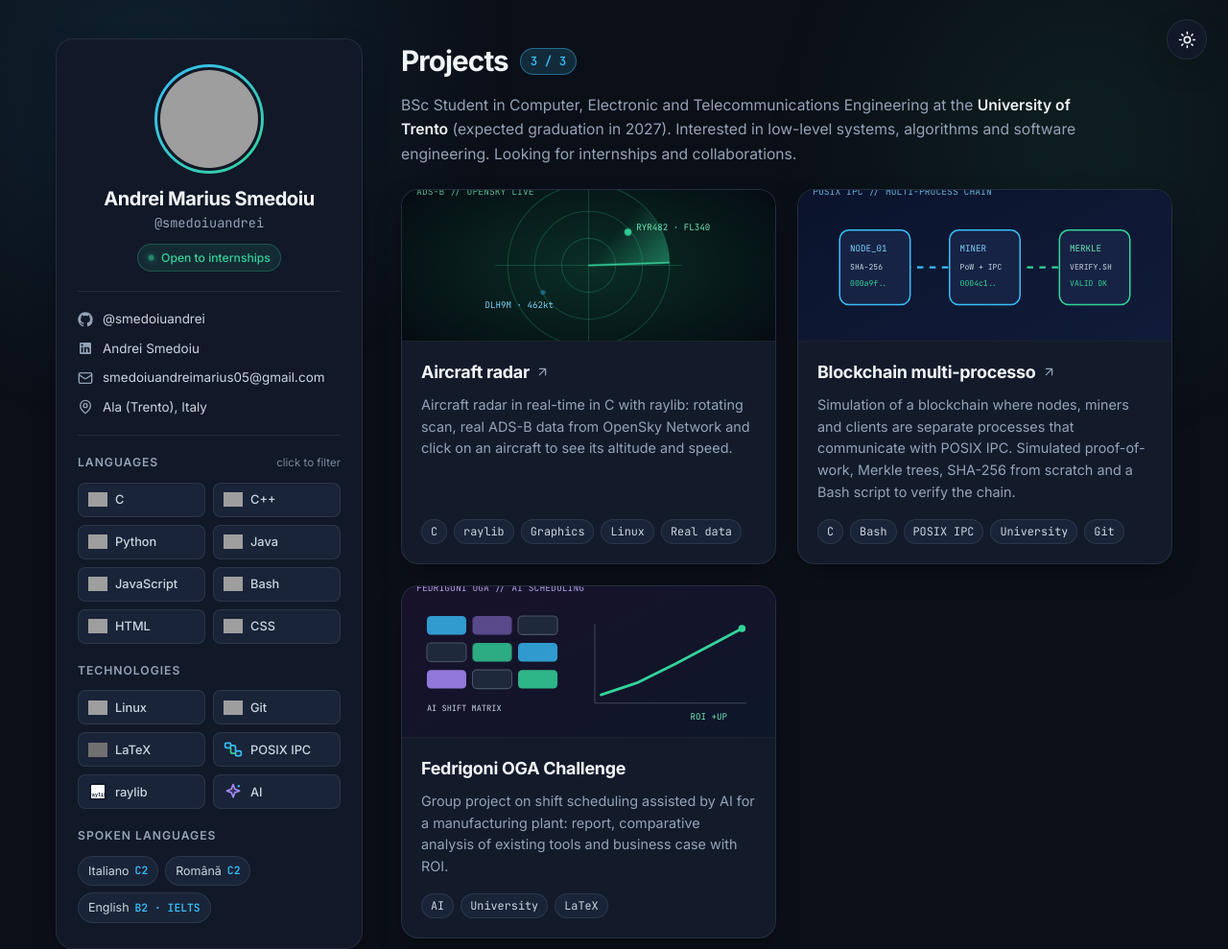
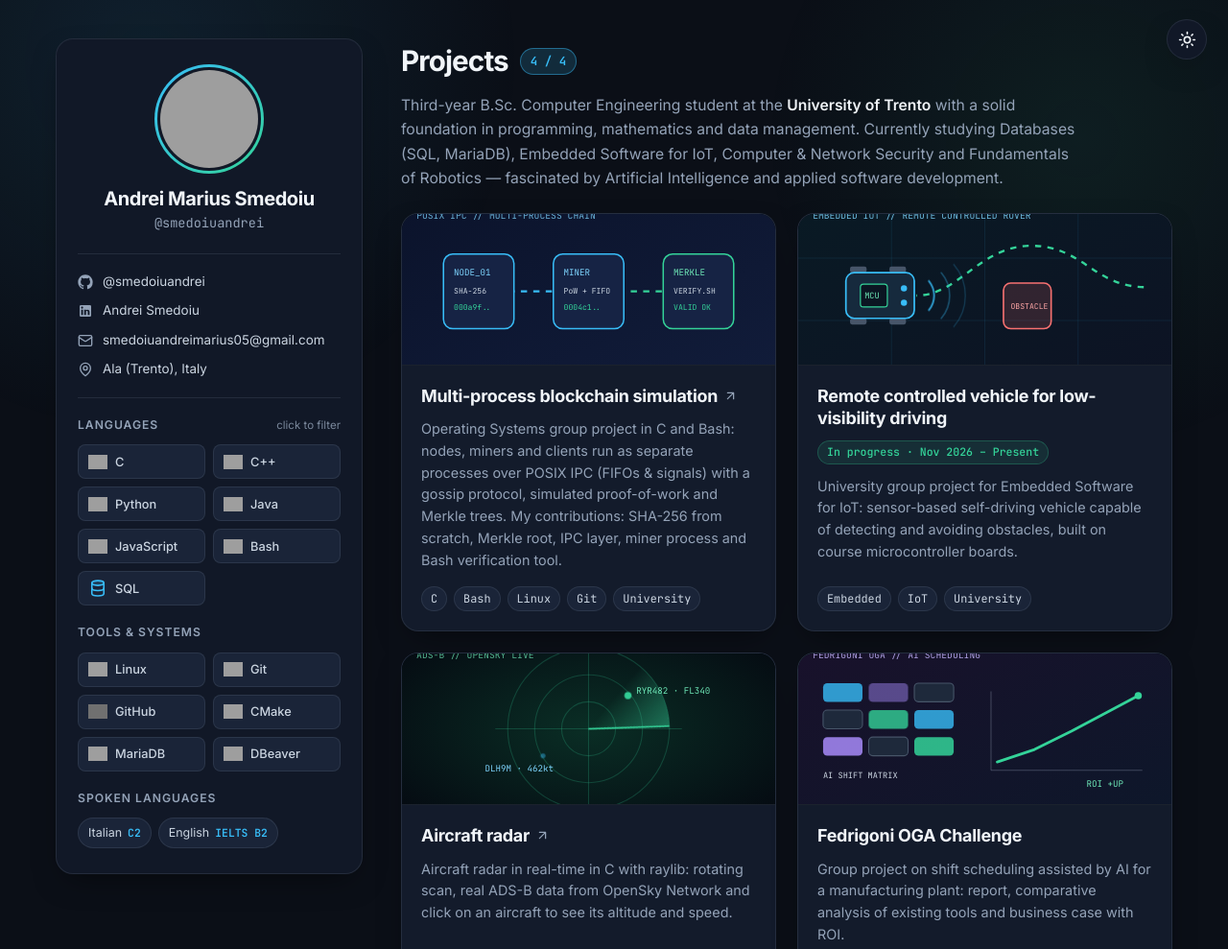
Before and after one commit to smedoiuandrei/smedoiuandrei.github.io, a plain HTML site: page index.html in a window 1280 px wide. Shown: the top 989 px of the page at 96% size. Drawn offline with Linux system fonts and the light colour scheme; grey boxes are pictures that could not be loaded.

Commit message:
added IoT project

```diff
--- a/index.html
+++ b/index.html
@@ -4,7 +4,7 @@
   <meta charset="UTF-8" />
   <meta name="viewport" content="width=device-width, initial-scale=1.0" />
   <title>Andrei Marius Smedoiu · Portfolio</title>
-  <meta name="description" content="Portfolio of Andrei Marius Smedoiu — BSc Student in Computer, Electronic and Telecommunications Engineering at the University of Trento." />
+  <meta name="description" content="Portfolio of Andrei Marius Smedoiu — B.Sc. Computer Engineering student at the University of Trento." />
   <link rel="preconnect" href="https://fonts.googleapis.com" />
   <link rel="preconnect" href="https://fonts.gstatic.com" crossorigin />
   <link href="https://fonts.googleapis.com/css2?family=Inter:wght@400;500;600;700&family=JetBrains+Mono:wght@400;500;600&display=swap" rel="stylesheet" />
@@ -37,10 +37,6 @@
         <div class="profile-identity">
           <h1>Andrei Marius Smedoiu</h1>
           <p class="handle">@smedoiuandrei</p>
-          <span class="status-badge">
-            <span class="status-dot"></span>
-            Open to internships
-          </span>
         </div>
       </div>
 
@@ -89,7 +85,7 @@
 
       <section class="sidebar-section">
         <div class="section-label">
-          <h2>Technologies</h2>
+          <h2>Tools &amp; Systems</h2>
         </div>
         <div id="technologies-grid" class="skills-grid"></div>
       </section>
@@ -110,9 +106,10 @@
           <span id="project-count" class="count-pill"></span>
         </div>
         <p class="bio">
-          BSc Student in Computer, Electronic and Telecommunications Engineering at the
-          <strong>University of Trento</strong> (expected graduation in 2027). Interested in
-          low-level systems, algorithms and software engineering. Looking for internships and collaborations.
+          Third-year B.Sc. Computer Engineering student at the <strong>University of Trento</strong>
+          with a solid foundation in programming, mathematics and data management. Currently studying
+          Databases (SQL, MariaDB), Embedded Software for IoT, Computer &amp; Network Security and
+          Fundamentals of Robotics — fascinated by Artificial Intelligence and applied software development.
         </p>
       </header>
 
@@ -134,7 +131,7 @@
       </section>
 
       <footer class="footer">
-        Andrei Marius Smedoiu · BSc Student in Computer, Electronic and Telecommunications Engineering @ University of Trento
+        Andrei Marius Smedoiu · B.Sc. Computer Engineering Student @ University of Trento
       </footer>
     </main>
   </div>
--- a/script.js
+++ b/script.js
@@ -10,27 +10,26 @@ const LANGUAGES = [
   { name: "Java", icon: `${DEVICON}/java/java-original.svg` },
   { name: "JavaScript", icon: `${DEVICON}/javascript/javascript-original.svg` },
   { name: "Bash", icon: `${DEVICON}/bash/bash-original.svg` },
-  { name: "HTML", icon: `${DEVICON}/html5/html5-original.svg` },
-  { name: "CSS", icon: `${DEVICON}/css3/css3-original.svg` }
+  { name: "SQL", customIcon: "sql" }
 ];
 
 const TECHNOLOGIES = [
   { name: "Linux", icon: `${DEVICON}/linux/linux-original.svg` },
   { name: "Git", icon: `${DEVICON}/git/git-original.svg` },
-  { name: "LaTeX", icon: `${DEVICON}/latex/latex-original.svg`, invertDark: true },
-  { name: "POSIX IPC", customIcon: "ipc" },
-  { name: "raylib", customIcon: "raylib" },
-  { name: "AI", customIcon: "ai" }
+  { name: "GitHub", icon: `${DEVICON}/github/github-original.svg`, invertDark: true },
+  { name: "CMake", icon: `${DEVICON}/cmake/cmake-original.svg` },
+  { name: "MariaDB", icon: `${DEVICON}/mariadb/mariadb-original.svg` },
+  { name: "DBeaver", icon: `${DEVICON}/dbeaver/dbeaver-original.svg` }
 ];
 
 const SPOKEN_LANGUAGES = [
-  { name: "Italiano", level: "C2" },
-  { name: "Română", level: "C2" },
-  { name: "English", level: "B2 · IELTS" }
+  { name: "Italian", level: "C2" },
+  { name: "English", level: "IELTS B2" }
 ];
 
 const CATEGORIES = [
   "Systems & Low-Level",
+  "Embedded & IoT",
   "Graphics & Real-Time",
   "AI & Strategy",
   "University"
@@ -38,24 +37,35 @@ const CATEGORIES = [
 
 const PROJECTS = [
   {
+    id: "blockchain-ipc",
+    title: "Multi-process blockchain simulation",
+    url: "https://github.com/Gelminaio/os-blockchain-project",
+    description:
+      "Operating Systems group project in C and Bash: nodes, miners and clients run as separate processes over POSIX IPC (FIFOs & signals) with a gossip protocol, simulated proof-of-work and Merkle trees. My contributions: SHA-256 from scratch, Merkle root, IPC layer, miner process and Bash verification tool.",
+    tags: ["C", "Bash", "Linux", "Git", "University"],
+    categories: ["Systems & Low-Level", "University"],
+    banner: "blockchain"
+  },
+  {
+    id: "remote controlled-vehicle",
+    title: "Remote controlled vehicle for low-visibility driving",
+    url: null,
+    status: "In progress · Nov 2026 – Present",
+    description:
+      "University group project for Embedded Software for IoT: sensor-based self-driving vehicle capable of detecting and avoiding obstacles, built on course microcontroller boards.",
+    tags: ["Embedded", "IoT", "University"],
+    categories: ["Embedded & IoT", "University"],
+    banner: "vehicle"
+  },
+  {
     id: "aircraft-radar",
     title: "Aircraft radar",
     url: "https://github.com/smedoiuandrei/aircraft-radar",
     description:
       "Aircraft radar in real-time in C with raylib: rotating scan, real ADS-B data from OpenSky Network and click on an aircraft to see its altitude and speed.",
-    tags: ["C", "raylib", "Graphics", "Linux", "Real data"],
+    tags: ["C", "Graphics", "Linux", "Real data"],
     categories: ["Systems & Low-Level", "Graphics & Real-Time"],
     banner: "radar"
-  },
-  {
-    id: "blockchain-ipc",
-    title: "Blockchain multi-processo",
-    url: "https://github.com/Gelminaio/os-blockchain-project",
-    description:
-      "Simulation of a blockchain where nodes, miners and clients are separate processes that communicate with POSIX IPC. Simulated proof-of-work, Merkle trees, SHA-256 from scratch and a Bash script to verify the chain.",
-    tags: ["C", "Bash", "POSIX IPC", "University", "Git"],
-    categories: ["Systems & Low-Level", "University"],
-    banner: "blockchain"
   },
   {
     id: "fedrigoni-oga",
@@ -70,30 +80,15 @@ const PROJECTS = [
 ];
 
 /* =========================================================
-   CUSTOM SVG ICONS (POSIX IPC, raylib, AI)
+   SQL ICON SVG
    ========================================================= */
 function getCustomSkillSvg(type) {
-  if (type === "ipc") {
+  if (type === "sql") {
     return `
-      <svg viewBox="0 0 24 24" fill="none" stroke="#38bdf8" stroke-width="2" stroke-linecap="round" stroke-linejoin="round">
-        <rect x="2" y="4" width="7" height="6" rx="1.5"></rect>
-        <rect x="15" y="14" width="7" height="6" rx="1.5"></rect>
-        <path d="M9 7h4a2 2 0 0 1 2 2v5"></path>
-        <path d="M15 17h-4a2 2 0 0 1-2-2v-5" stroke="#34d399"></path>
-      </svg>`;
-  }
-  if (type === "raylib") {
-    return `
-      <svg viewBox="0 0 24 24" fill="none">
-        <rect x="2.5" y="2.5" width="19" height="19" rx="2" fill="#f8fafc" stroke="#0f172a" stroke-width="2.2"></rect>
-        <text x="12" y="17.5" text-anchor="middle" font-size="6.2" font-weight="700" font-family="monospace" fill="#0f172a">raylib</text>
-      </svg>`;
-  }
-  if (type === "ai") {
-    return `
-      <svg viewBox="0 0 24 24" fill="none" stroke="#a78bfa" stroke-width="1.9" stroke-linecap="round" stroke-linejoin="round">
-        <path d="M12 3l2.2 5.8L20 11l-5.8 2.2L12 19l-2.2-5.8L4 11l5.8-2.2L12 3z" fill="rgba(167,139,250,0.18)"></path>
-        <circle cx="19" cy="5" r="1.4" fill="#38bdf8" stroke="none"></circle>
+      <svg viewBox="0 0 24 24" fill="none" stroke="#38bdf8" stroke-width="1.9" stroke-linecap="round" stroke-linejoin="round">
+        <ellipse cx="12" cy="5.5" rx="7.5" ry="3" fill="rgba(56,189,248,0.18)"></ellipse>
+        <path d="M4.5 5.5v13c0 1.66 3.36 3 7.5 3s7.5-1.34 7.5-3v-13"></path>
+        <path d="M4.5 12c0 1.66 3.36 3 7.5 3s7.5-1.34 7.5-3"></path>
       </svg>`;
   }
   return "";
@@ -146,24 +141,20 @@ function getProjectBannerSvg(type) {
           </linearGradient>
         </defs>
         <rect width="360" height="180" fill="url(#chainBg)" />
-        <!-- IPC connection lines -->
         <line class="ipc-flow" x1="108" y1="92" x2="146" y2="92" stroke="#38bdf8" stroke-width="2" />
         <line class="ipc-flow" x1="214" y1="92" x2="252" y2="92" stroke="#34d399" stroke-width="2" />
-        <!-- Block 1 -->
         <g transform="translate(40,56)">
           <rect width="68" height="72" rx="9" fill="#162344" stroke="#38bdf8" stroke-width="1.4" />
           <text x="10" y="21" fill="#7dd3fc" font-family="JetBrains Mono, monospace" font-size="8.5">NODE_01</text>
           <text x="10" y="38" fill="#cbd5e1" font-family="JetBrains Mono, monospace" font-size="7.5">SHA-256</text>
           <text x="10" y="54" fill="#34d399" font-family="JetBrains Mono, monospace" font-size="7.5">000a9f..</text>
         </g>
-        <!-- Block 2 -->
         <g transform="translate(146,56)">
           <rect width="68" height="72" rx="9" fill="#162344" stroke="#38bdf8" stroke-width="1.4" />
           <text x="10" y="21" fill="#7dd3fc" font-family="JetBrains Mono, monospace" font-size="8.5">MINER</text>
-          <text x="10" y="38" fill="#cbd5e1" font-family="JetBrains Mono, monospace" font-size="7.5">PoW + IPC</text>
+          <text x="10" y="38" fill="#cbd5e1" font-family="JetBrains Mono, monospace" font-size="7.5">PoW + FIFO</text>
           <text x="10" y="54" fill="#34d399" font-family="JetBrains Mono, monospace" font-size="7.5">0004c1..</text>
         </g>
-        <!-- Block 3 -->
         <g transform="translate(252,56)">
           <rect width="68" height="72" rx="9" fill="#162344" stroke="#34d399" stroke-width="1.4" />
           <text x="10" y="21" fill="#6ee7b7" font-family="JetBrains Mono, monospace" font-size="8.5">MERKLE</text>
@@ -171,6 +162,46 @@ function getProjectBannerSvg(type) {
           <text x="10" y="54" fill="#34d399" font-family="JetBrains Mono, monospace" font-size="7.5">VALID OK</text>
         </g>
         <text x="14" y="22" fill="rgba(125,211,252,0.8)" font-family="JetBrains Mono, monospace" font-size="9">POSIX IPC // MULTI-PROCESS CHAIN</text>
+      </svg>`;
+  }
+
+  if (type === "vehicle") {
+    return `
+      <svg viewBox="0 0 360 180" preserveAspectRatio="xMidYMid slice" aria-hidden="true">
+        <defs>
+          <linearGradient id="iotBg" x1="0%" y1="0%" x2="100%" y2="100%">
+            <stop offset="0%" stop-color="#091a24" />
+            <stop offset="100%" stop-color="#0d1324" />
+          </linearGradient>
+        </defs>
+        <rect width="360" height="180" fill="url(#iotBg)" />
+        <g stroke="rgba(56,189,248,0.09)" stroke-width="1">
+          <line x1="0" y1="60" x2="360" y2="60" />
+          <line x1="0" y1="120" x2="360" y2="120" />
+          <line x1="90" y1="0" x2="90" y2="180" />
+          <line x1="180" y1="0" x2="180" y2="180" />
+          <line x1="270" y1="0" x2="270" y2="180" />
+        </g>
+        <path class="ipc-flow" d="M114 96 C 155 96, 175 48, 225 48 S 285 88, 336 88" fill="none" stroke="#34d399" stroke-width="2.2" />
+        <path class="sonar-wave" d="M126 82 A 22 22 0 0 1 126 110" fill="none" stroke="#38bdf8" stroke-width="1.8" stroke-linecap="round" />
+        <path class="sonar-wave sonar-wave-2" d="M138 74 A 34 34 0 0 1 138 118" fill="none" stroke="#38bdf8" stroke-width="1.5" stroke-linecap="round" />
+        <path class="sonar-wave sonar-wave-3" d="M150 66 A 46 46 0 0 1 150 126" fill="none" stroke="#38bdf8" stroke-width="1.2" stroke-linecap="round" />
+        <g transform="translate(46,74)">
+          <rect x="4" y="-6" width="16" height="6" rx="2" fill="#475569" />
+          <rect x="42" y="-6" width="16" height="6" rx="2" fill="#475569" />
+          <rect x="4" y="44" width="16" height="6" rx="2" fill="#475569" />
+          <rect x="42" y="44" width="16" height="6" rx="2" fill="#475569" />
+          <rect width="66" height="44" rx="8" fill="#162a3d" stroke="#38bdf8" stroke-width="1.6" />
+          <rect x="14" y="11" width="26" height="22" rx="3" fill="#0b1522" stroke="#34d399" stroke-width="1.1" />
+          <text x="18" y="25" fill="#6ee7b7" font-family="JetBrains Mono, monospace" font-size="8">MCU</text>
+          <circle cx="56" cy="15" r="3" fill="#38bdf8" />
+          <circle cx="56" cy="29" r="3" fill="#38bdf8" />
+        </g>
+        <g transform="translate(198,84)">
+          <rect width="46" height="44" rx="7" fill="rgba(248,113,113,0.16)" stroke="#f87171" stroke-width="1.5" />
+          <text x="7" y="25" fill="#fca5a5" font-family="JetBrains Mono, monospace" font-size="7.5">OBSTACLE</text>
+        </g>
+        <text x="14" y="22" fill="rgba(125,211,252,0.85)" font-family="JetBrains Mono, monospace" font-size="9">EMBEDDED IOT // REMOTE CONTROLLED ROVER</text>
       </svg>`;
   }
 
@@ -183,7 +214,6 @@ function getProjectBannerSvg(type) {
         </linearGradient>
       </defs>
       <rect width="360" height="180" fill="url(#aiBg)" />
-      <!-- Shift matrix -->
       <g transform="translate(24,46)">
         <rect x="0" y="0" width="38" height="18" rx="4" fill="#38bdf8" opacity="0.8" />
         <rect x="44" y="0" width="38" height="18" rx="4" fill="#a78bfa" class="shift-pulse" />
@@ -199,7 +229,6 @@ function getProjectBannerSvg(type) {
 
         <text x="0" y="92" fill="#cbd5e1" font-family="JetBrains Mono, monospace" font-size="8">AI SHIFT MATRIX</text>
       </g>
-      <!-- ROI Chart -->
       <g transform="translate(186,44)">
         <line x1="0" y1="86" x2="146" y2="86" stroke="rgba(148,163,184,0.35)" stroke-width="1" />
         <line x1="0" y1="10" x2="0" y2="86" stroke="rgba(148,163,184,0.35)" stroke-width="1" />
@@ -214,7 +243,7 @@ function getProjectBannerSvg(type) {
 /* =========================================================
    STATE & DOM ELEMENTS
    ========================================================= */
-let activeFilter = null; // { type: "tag" | "category", value: string }
+let activeFilter = null;
 
 const languagesGrid = document.getElementById("languages-grid");
 const technologiesGrid = document.getElementById("technologies-grid");
@@ -323,12 +352,17 @@ function renderProjects() {
          </a>`
       : `<span>${project.title}</span>`;
 
+    const statusHtml = project.status
+      ? `<span class="project-status">${project.status}</span>`
+      : "";
+
     card.innerHTML = `
       <div class="project-banner">${getProjectBannerSvg(project.banner)}</div>
       <div class="project-body">
         <div class="project-top">
           <h3>${titleHtml}</h3>
         </div>
+        ${statusHtml}
         <p class="project-desc">${project.description}</p>
         <div class="project-tags"></div>
       </div>
--- a/style.css
+++ b/style.css
@@ -191,34 +191,6 @@ a {
   font-size: 0.85rem;
   color: var(--text-muted);
   margin-top: 2px;
-}
-
-.status-badge {
-  margin-top: 10px;
-  display: inline-flex;
-  align-items: center;
-  gap: 7px;
-  font-size: 0.76rem;
-  font-weight: 500;
-  color: var(--accent-secondary);
-  background: rgba(52, 211, 153, 0.1);
-  border: 1px solid rgba(52, 211, 153, 0.25);
-  padding: 4px 10px;
-  border-radius: 999px;
-}
-
-.status-dot {
-  width: 7px;
-  height: 7px;
-  border-radius: 50%;
-  background: var(--accent-secondary);
-  box-shadow: 0 0 8px var(--accent-secondary);
-  animation: statusPulse 2s ease-in-out infinite;
-}
-
-@keyframes statusPulse {
-  0%, 100% { opacity: 1; transform: scale(1); }
-  50% { opacity: 0.55; transform: scale(0.85); }
 }
 
 .contact-list {
@@ -537,6 +509,20 @@ a {
   transform: translate(2px, -2px);
 }
 
+.project-status {
+  display: inline-flex;
+  align-items: center;
+  width: fit-content;
+  font-family: var(--font-mono);
+  font-size: 0.72rem;
+  font-weight: 500;
+  color: var(--accent-secondary);
+  background: rgba(52, 211, 153, 0.1);
+  border: 1px solid rgba(52, 211, 153, 0.25);
+  padding: 2px 9px;
+  border-radius: 999px;
+}
+
 .project-desc {
   color: var(--text-muted);
   font-size: 0.9rem;
@@ -621,6 +607,24 @@ a {
 
 @keyframes dashMove {
   to { stroke-dashoffset: -24; }
+}
+
+.sonar-wave {
+  animation: sonarPing 2.2s ease-out infinite;
+}
+
+.sonar-wave-2 {
+  animation-delay: 0.45s;
+}
+
+.sonar-wave-3 {
+  animation-delay: 0.9s;
+}
+
+@keyframes sonarPing {
+  0% { opacity: 0.15; }
+  45% { opacity: 0.95; }
+  100% { opacity: 0.15; }
 }
 
 .roi-line {
```
